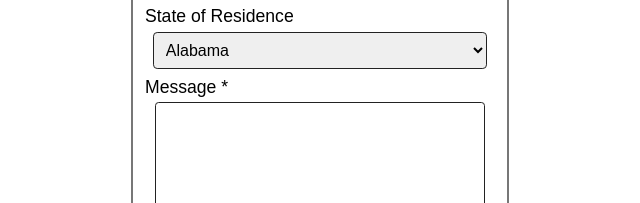
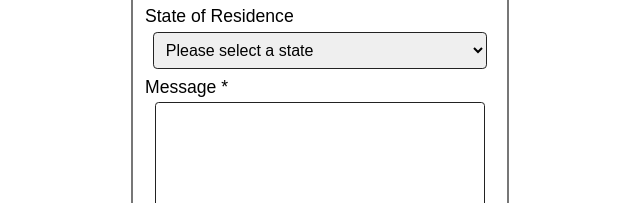
Before and after one commit to MikeyAmella29/Accessible-Forms, a plain HTML site: page index.html in a window 1280 px wide. Shown: the part 980-1183 px from the top of the page, 320-960 px from the left. Drawn offline with Linux system fonts and the light colour scheme.

Commit message:
added place holder

```diff
--- a/index.html
+++ b/index.html
@@ -49,6 +49,7 @@
 
 				<label for="state">State of Residence</label>
 				<select id="state" name="state">
+					<option value ="AL">Please select a state</option>
 					<option value ="AL">Alabama</option>
 					<option value ="AK">Alaska</option>
 					<option value ="AZ">Arizona</option>
```
